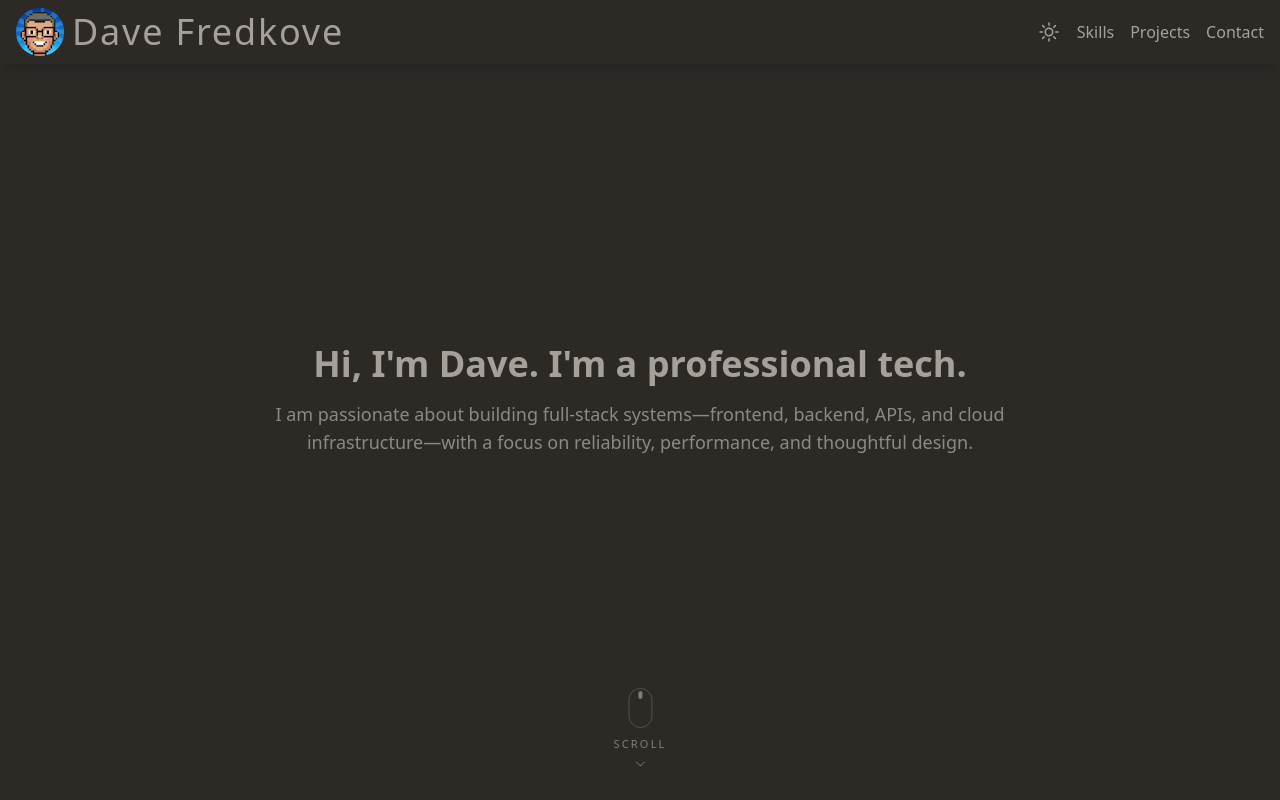
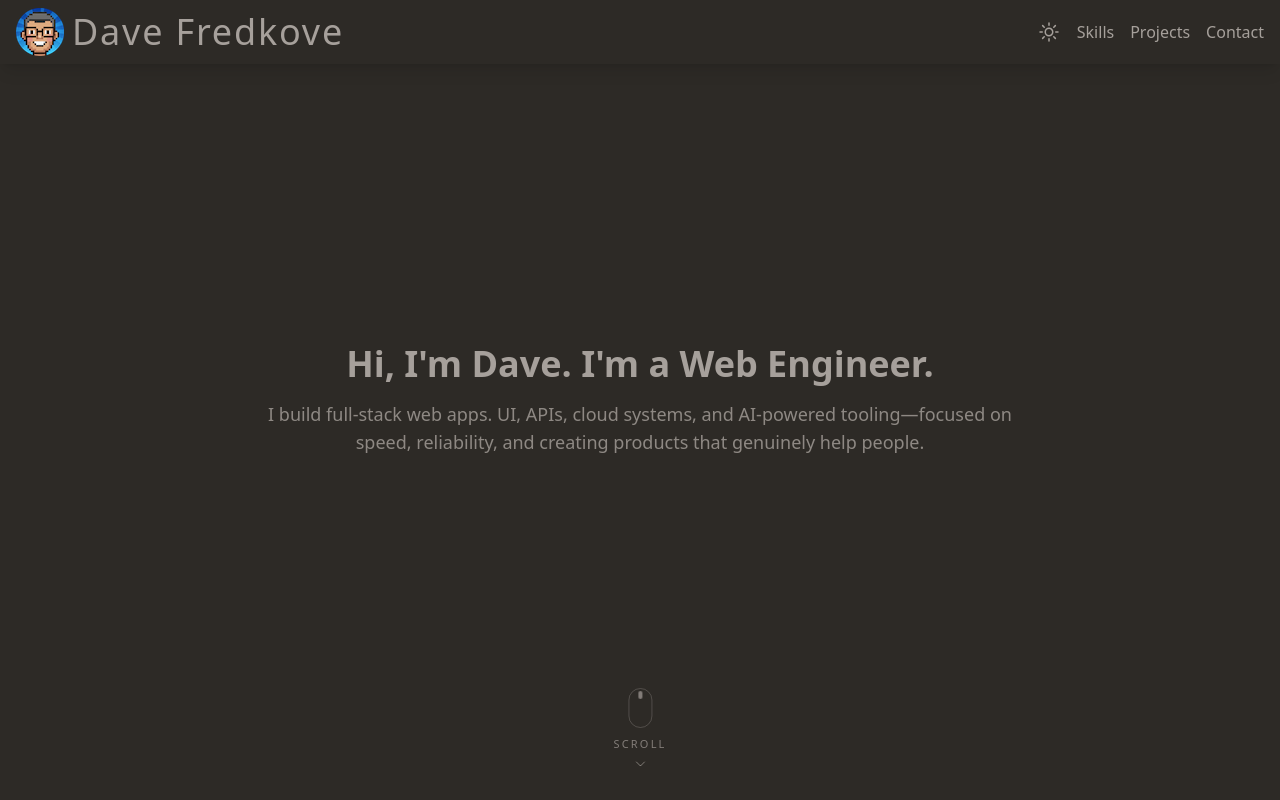
Before and after one commit to 4dave/expertdave, a React (Vite) app: page / in a window 1280 px wide. Shown: the top 800 px of the page. Built offline with nearby package versions, Linux system fonts and the light colour scheme.

Commit message:
update landing and contact wording

```diff
--- a/src/App.tsx
+++ b/src/App.tsx
@@ -6,10 +6,8 @@ import Nerd from "./assets/nerd.png"
 import Skills from "./components/Skills"
 import { ScrollIndicator } from "./lib/Scrollindicator"
 
-
 export default function App() {
   const [menuOpen, setMenuOpen] = useState(false)
-
   const homeRef = useRef<HTMLDivElement | null>(null)
   const skillsRef = useRef<HTMLDivElement | null>(null)
   const projectsRef = useRef<HTMLDivElement | null>(null)
@@ -49,12 +47,10 @@ export default function App() {
         >
           <div className="max-w-3xl text-center space-y-4">
             <h1 className="text-4xl font-semibold">
-              Hi, I&apos;m Dave. I&apos;m a professional tech.
+              Hi, I&apos;m Dave. I&apos;m a Web Engineer.
             </h1>
             <p className="text-base sm:text-lg text-primary/80">
-              I am passionate about building full-stack systems—frontend,
-              backend, APIs, and cloud infrastructure—with a focus on
-              reliability, performance, and thoughtful design.
+              I build full-stack web apps. UI, APIs, cloud systems, and AI-powered tooling—focused on speed, reliability, and creating products that genuinely help people.
             </p>
           </div>
 
@@ -116,19 +112,18 @@ export default function App() {
                 />
                 <div className="text-center space-y-2">
                   <p className="text-sm text-primary/70">
-                    I&apos;d love to hear from you or chat about AI, Web Dev, coding, or dogs 🐶
+                    I&apos;d love to hear from you or answer any questions about my work or interestes!  Just fill out the form here and I'll get back to you ASAP.
                   </p>
                 </div>
-
                 <div className="flex flex-wrap justify-center gap-2 text-xs text-primary/60 ">
                   <span className="rounded-full border border-border-nav/50 px-3 py-1">
-                    Frontend &amp; React
+                    UI / Front-End
                   </span>
                   <span className="rounded-full border border-border-nav/50 px-3 py-1">
-                    Full-stack projects
+                    Full-Stack Web Dev
                   </span>
                   <span className="rounded-full border border-border-nav/50 px-3 py-1">
-                    Lots More
+                    AI-Driven UI (LLMs + MCP)
                   </span>
                 </div>
               </div>
@@ -137,7 +132,6 @@ export default function App() {
               <ContactForm />
             </div>
           </div>
-
         </section>
       </main>
     </div>
--- a/src/components/About.tsx
+++ /dev/null
@@ -1,5 +0,0 @@
-function About() {
-  return <div>About</div>
-}
-
-export default About
--- a/src/components/Card.tsx
+++ /dev/null
@@ -1,6 +0,0 @@
-function Card() {
-  return <p>Card</p>
-}
-// null
-
-export default Card
--- a/src/components/Contact.tsx
+++ /dev/null
@@ -1,5 +0,0 @@
-function Contact() {
-  return <div>Contact</div>
-}
-
-export default Contact
```
